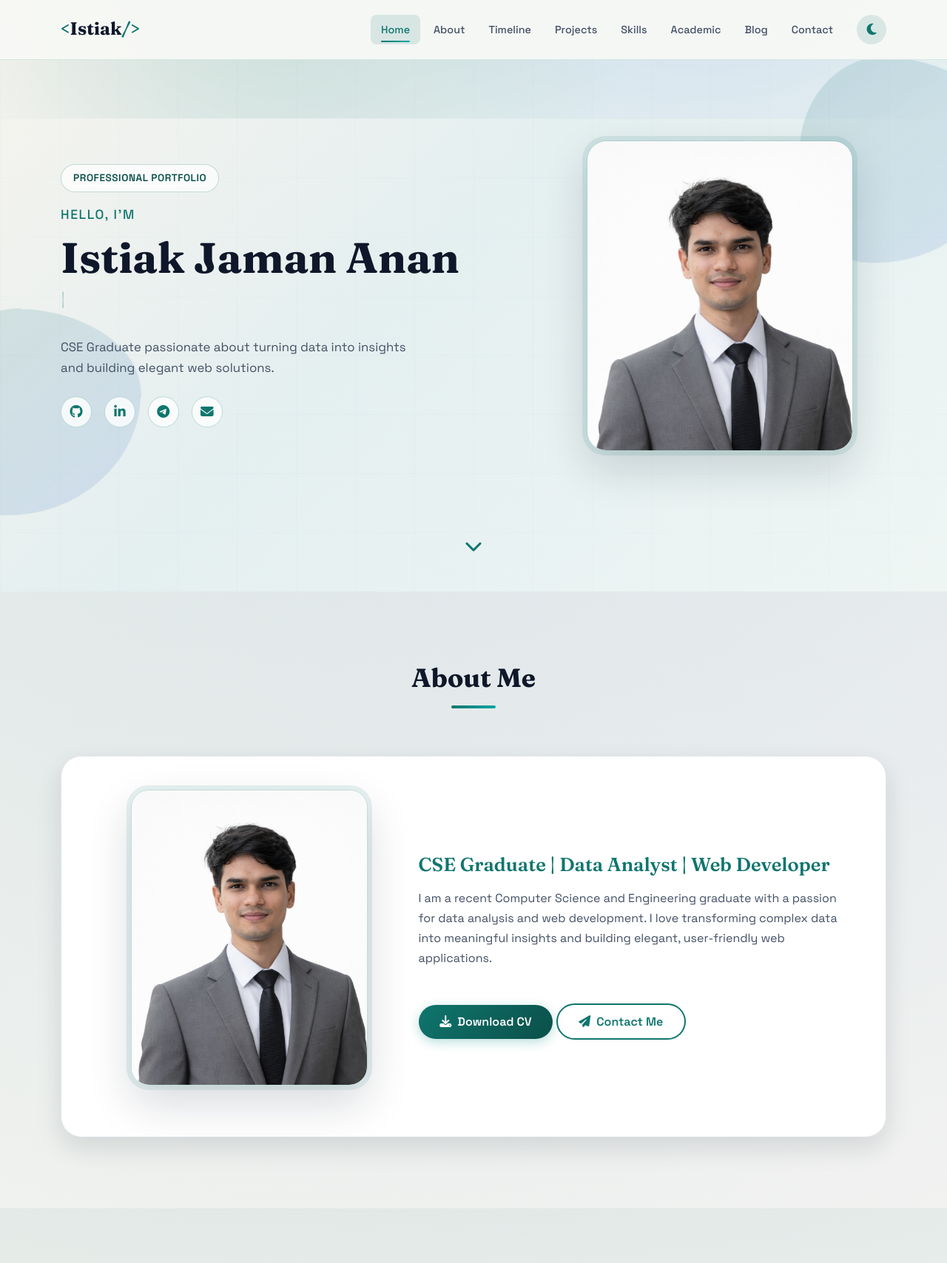
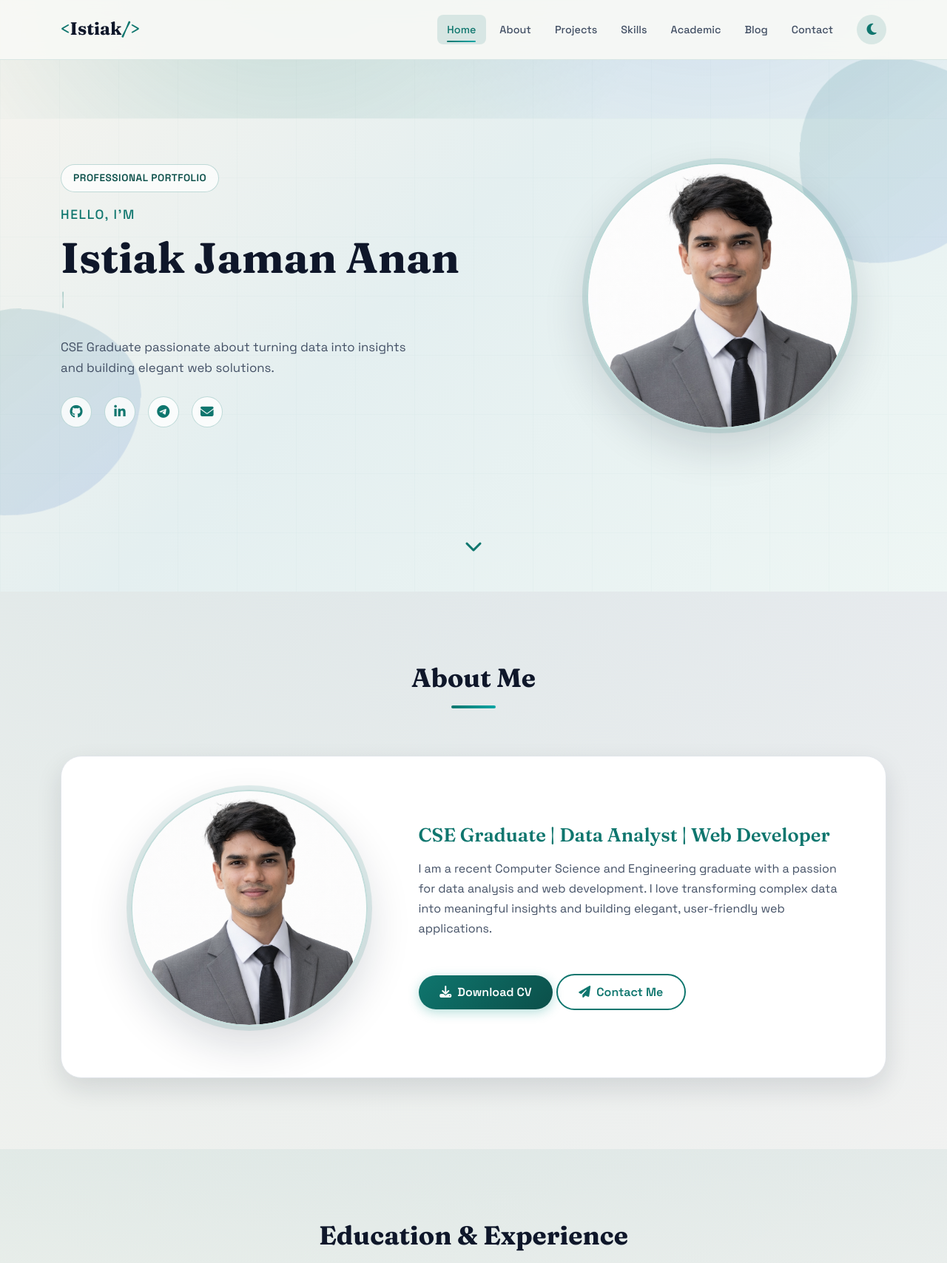
Before and after one commit to ijanan/Protfolio-WebSetup, a Django app: page / in a window 1280 px wide. Shown: the top 1708 px of the page at 74% size. Run offline with Django 3.2, Linux system fonts and the light colour scheme; data that the repository does not hold is empty.

Commit message:
image fixing
Co-authored-by: Copilot <copilot@github.com>

```diff
--- a/static/css/style.css
+++ b/static/css/style.css
@@ -417,12 +417,14 @@ img {
 .hero-image-wrapper {
     position: relative;
     width: 360px;
-    height: 420px;
+    height: 360px;
+    aspect-ratio: 1 / 1;
     margin: 0 auto;
-    border-radius: 26px;
+    border-radius: 50%;
     overflow: hidden;
-    border: 1px solid rgba(15, 118, 110, 0.25);
-    box-shadow: 0 0 0 6px rgba(15, 118, 110, 0.1), var(--shadow-lg);
+    border: 2px solid rgba(15, 118, 110, 0.25);
+    background: rgba(255, 255, 255, 0.5);
+    box-shadow: 0 0 0 6px rgba(15, 118, 110, 0.12), var(--shadow-lg);
     transition: transform 0.4s ease, box-shadow 0.4s ease;
 }
 
@@ -434,9 +436,9 @@ img {
 .hero-image {
     width: 100%;
     height: 100%;
-    border-radius: 26px;
+    border-radius: 50%;
     object-fit: cover;
-    object-position: center top;
+    object-position: center 20%;
     display: block;
     transition: transform 0.4s ease;
 }
@@ -519,12 +521,14 @@ img {
 .about-image-wrapper {
     position: relative;
     width: 320px;
-    height: 400px;
+    height: 320px;
+    aspect-ratio: 1 / 1;
     margin: 0 auto;
-    border-radius: 24px;
+    border-radius: 50%;
     overflow: hidden;
-    border: 1px solid rgba(15, 118, 110, 0.25);
-    box-shadow: 0 0 0 6px rgba(15, 118, 110, 0.1), var(--shadow-lg);
+    border: 2px solid rgba(15, 118, 110, 0.25);
+    background: rgba(255, 255, 255, 0.5);
+    box-shadow: 0 0 0 6px rgba(15, 118, 110, 0.12), var(--shadow-lg);
     transition: transform 0.4s ease, box-shadow 0.4s ease;
 }
 
@@ -536,9 +540,9 @@ img {
 .about-image {
     width: 100%;
     height: 100%;
-    border-radius: 24px;
+    border-radius: 50%;
     object-fit: cover;
-    object-position: center top;
+    object-position: center 20%;
     display: block;
     transition: transform 0.4s ease;
 }
@@ -1666,13 +1670,13 @@ img {
     .hero-image-wrapper,
     .hero-image-placeholder {
         width: 260px;
-        height: 320px;
+        height: 260px;
         margin-top: 2rem;
     }
 
     .about-image-wrapper {
         width: 260px;
-        height: 320px;
+        height: 260px;
     }
 
     .timeline::before {
@@ -1716,7 +1720,7 @@ img {
     .hero-image-wrapper,
     .hero-image-placeholder {
         width: 220px;
-        height: 280px;
+        height: 220px;
     }
 
     .about-panel,
--- a/templates/base.html
+++ b/templates/base.html
@@ -44,7 +44,6 @@
                 <ul class="navbar-nav ms-auto">
                     <li class="nav-item"><a class="nav-link" href="{% url 'core:index' %}#hero">Home</a></li>
                     <li class="nav-item"><a class="nav-link" href="{% url 'core:index' %}#about">About</a></li>
-                    <li class="nav-item"><a class="nav-link" href="{% url 'core:index' %}#timeline">Timeline</a></li>
                     <li class="nav-item"><a class="nav-link" href="{% url 'core:index' %}#projects">Projects</a></li>
                     <li class="nav-item"><a class="nav-link" href="{% url 'core:index' %}#skills">Skills</a></li>
                     <li class="nav-item"><a class="nav-link" href="{% url 'core:index' %}#academic">Academic</a></li>
```
